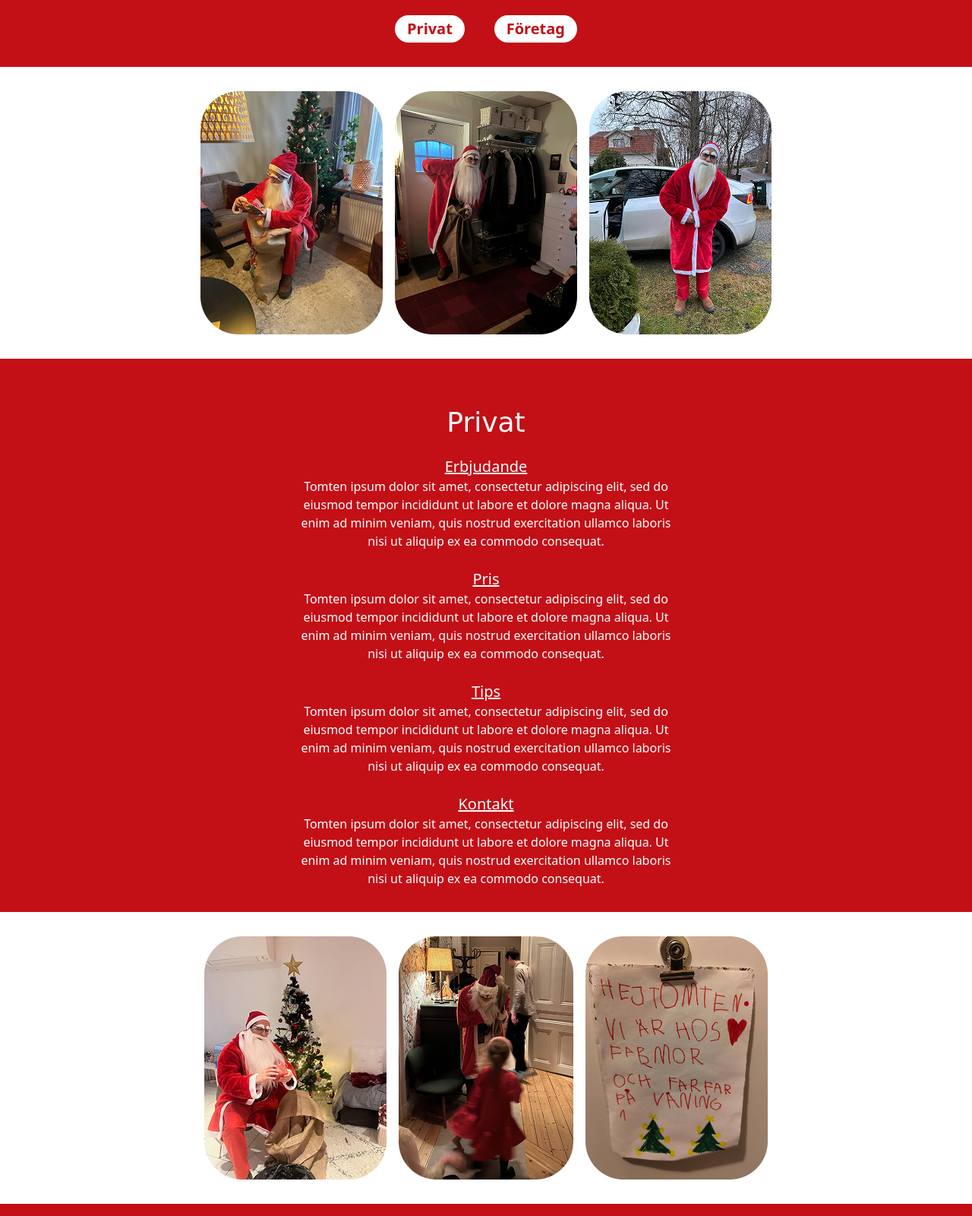
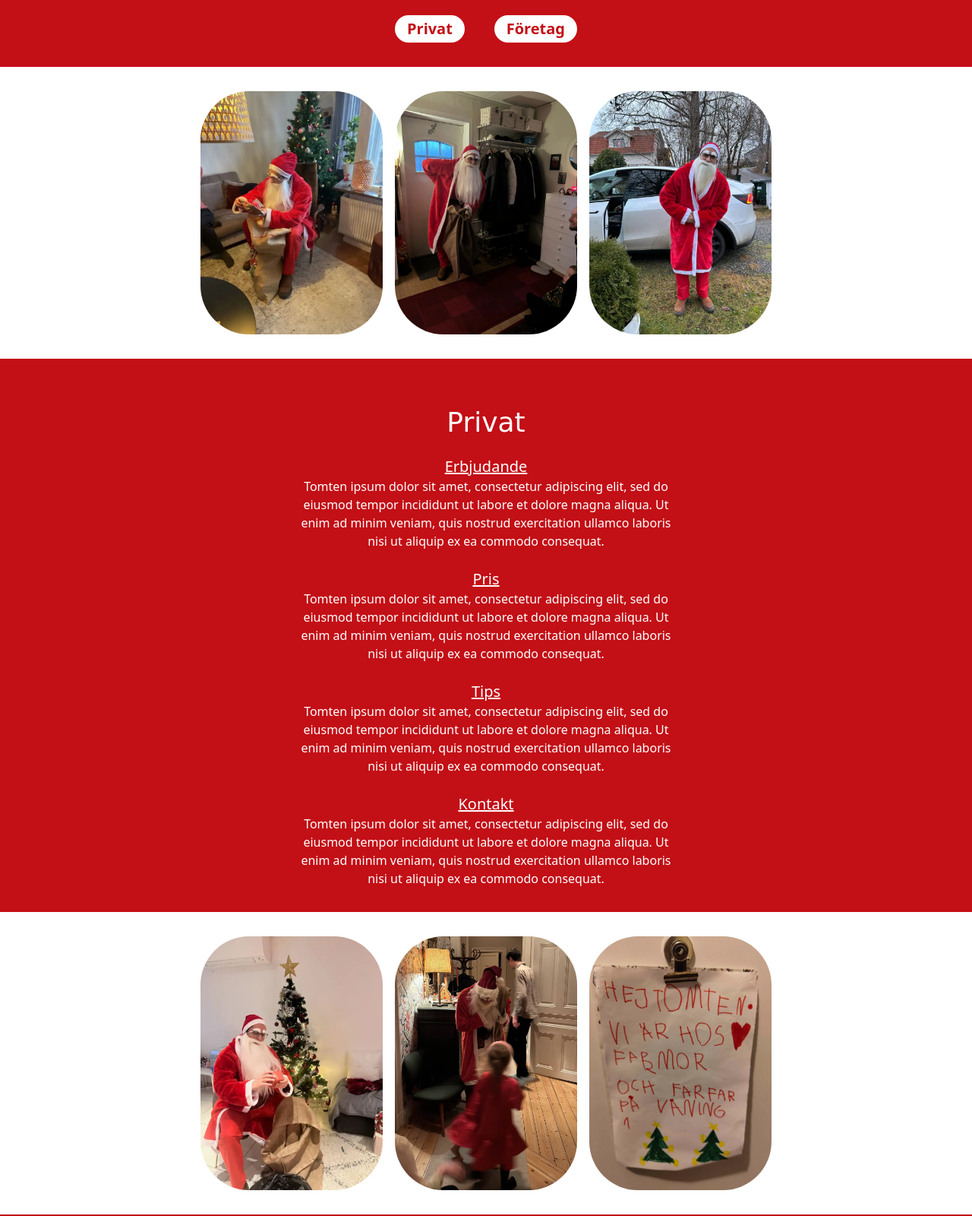
Before and after one commit to Eleton/tomte, a website: page index.html in a window 1280 px wide. Shown: the part 240-1840 px from the top of the page at 76% size. Drawn offline with Linux system fonts and the light colour scheme; a web font is replaced by a local one.

Commit message:
Update images etc. tog etbetter page score

```diff
--- a/index.html
+++ b/index.html
@@ -4,6 +4,9 @@
     <meta charset="UTF-8" />
     <meta name="viewport" content="width=device-width, initial-scale=1.0" />
     <meta http-equiv="X-UA-Compatible" content="ie=edge" />
+    <meta
+      name="Tomte finnas att hyra i Stockholm under hela december, både för barnfamiljer och för företag"
+    />
     <title>Hyr din tomte till jul!</title>
     <link rel="stylesheet" href="output.css" />
     <link rel="preconnect" href="https://fonts.googleapis.com" />
@@ -42,9 +45,27 @@
     </section>
 
     <section class="flex justify-center gap-4 p-8 flex-wrap">
-      <img src="images/image1.png" />
-      <img src="images/image2.png" />
-      <img src="images/image3.png" />
+      <img
+        class="rounded-[64px]"
+        src="images/image1.webp"
+        alt="Tomte sitter på stol och läser paket"
+        width="240"
+        height="320"
+      />
+      <img
+        class="rounded-[64px]"
+        src="images/image2.webp"
+        alt="Tomte står i farstun"
+        width="240"
+        height="320"
+      />
+      <img
+        class="rounded-[64px]"
+        src="images/image3.webp"
+        alt="Tomte poserar framför bil"
+        width="240"
+        height="320"
+      />
     </section>
 
     <section
@@ -89,9 +110,27 @@
       </div>
     </section>
     <section class="flex justify-center gap-4 p-8 flex-wrap">
-      <img src="images/image4.png" />
-      <img src="images/image5.png" />
-      <img src="images/image6.png" />
+      <img
+        class="rounded-[64px]"
+        src="images/image4.webp"
+        alt="Tomte läser paket framför granen"
+        width="240"
+        height="320"
+      />
+      <img
+        class="rounded-[64px]"
+        src="images/image5.webp"
+        alt="Tomte hälsar på liten tjej"
+        width="240"
+        height="320"
+      />
+      <img
+        class="rounded-[64px]"
+        src="images/image6.webp"
+        alt="Fin lapp som barnen satt upp till tomten"
+        width="240"
+        height="320"
+      />
     </section>
     <section
       class="bg-tomte text-white p-4 pt-12 pb-8 flex flex-col items-center gap-6"
@@ -145,6 +184,5 @@
         En Riktigt<br />GOD JUL
       </h2>
     </section>
-    <script src="index.js"></script>
   </body>
 </html>
```
Also changed, not shown: images/image1.webp (added), images/image2.webp (added), images/image3.webp (added), images/image4.webp (added), images/image5.webp (added), images/image6.webp (added), output.css.
